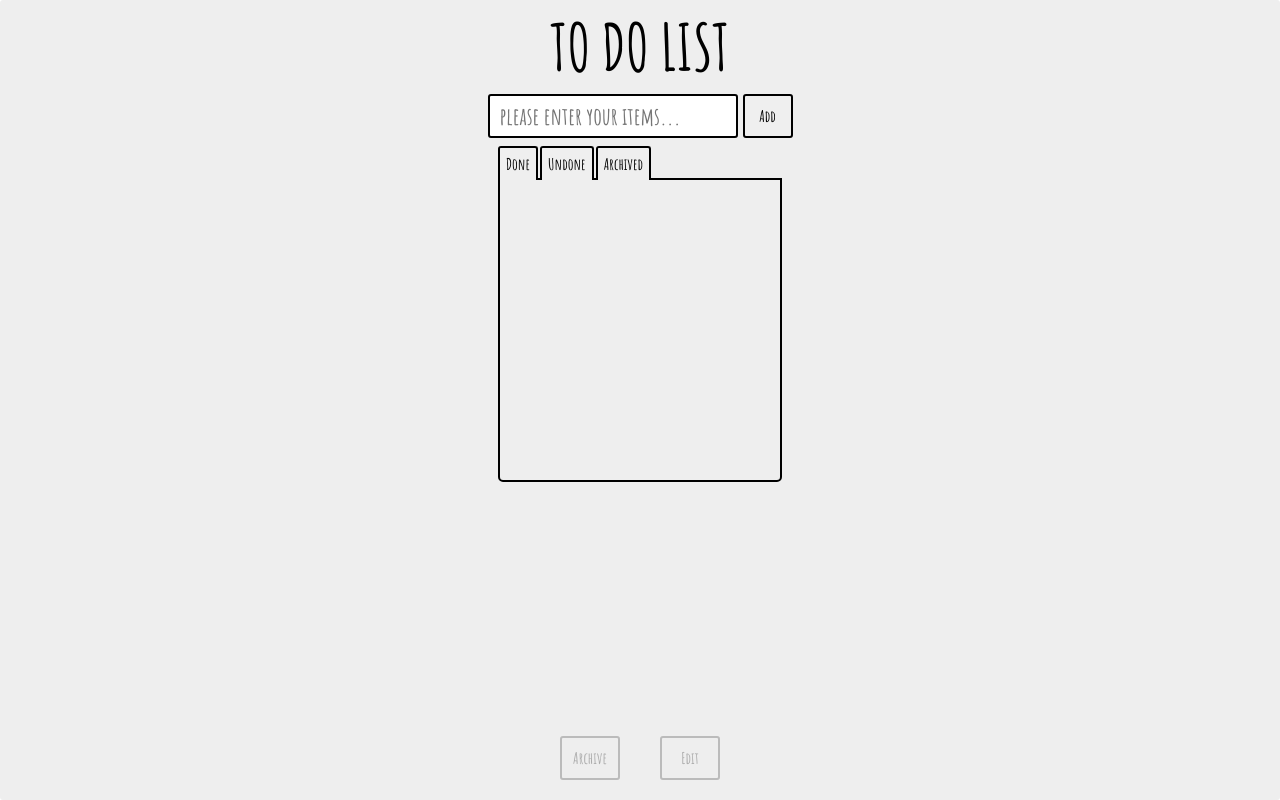
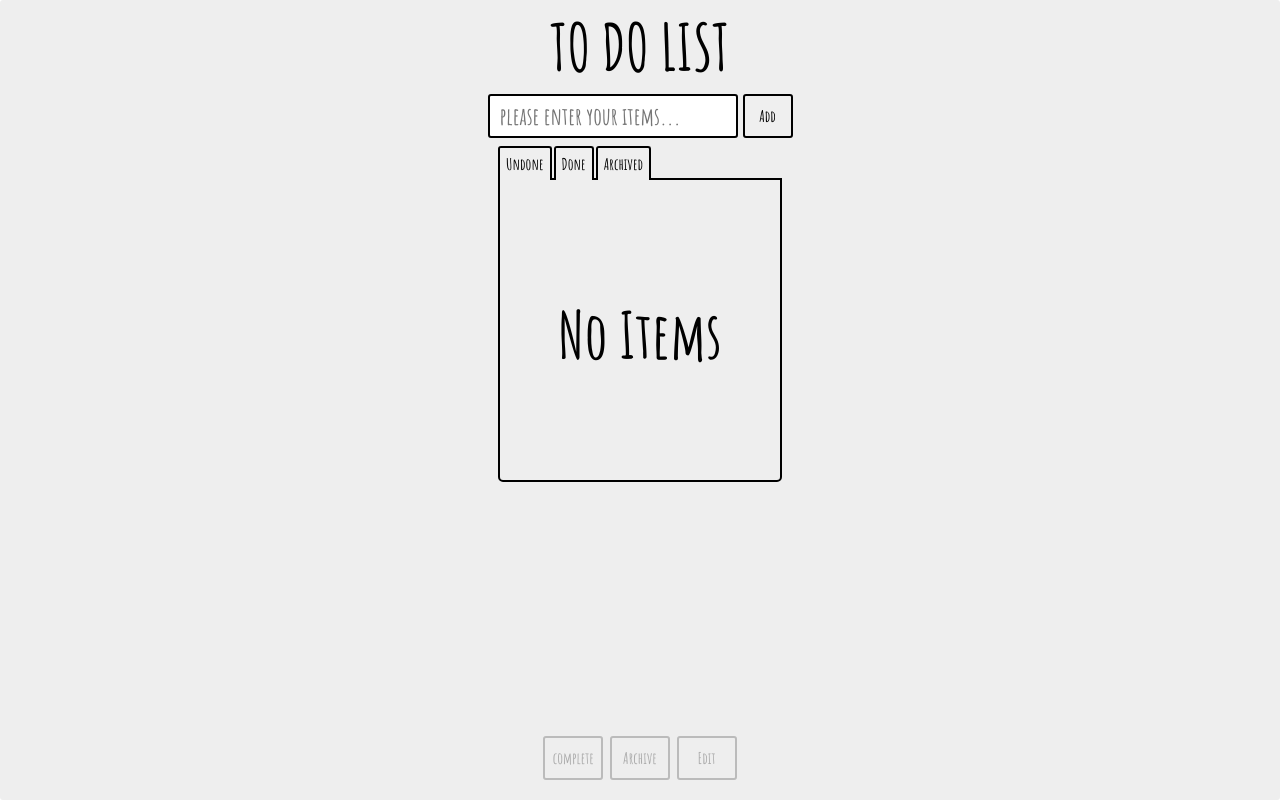
Before and after one commit to guychienll/todolist, a React (Create React App) app: page / in a window 1280 px wide. Built offline with nearby package versions, Linux system fonts and the light colour scheme.

Commit message:
feat: complete the main features

```diff
--- a/src/App.tsx
+++ b/src/App.tsx
@@ -30,6 +30,7 @@ function App() {
   } as Item);
   const [workingBuffer, setWorkingBuffer] = useState([] as string[]);
   const [isEditing, setIsEditing] = useState(false);
+  const [tabState, setTabState] = useState(ENUM_ITEM_PROCESS_TYPE.UNDONE);
 
   const changeItemBufferHandler = (e: React.ChangeEvent<HTMLInputElement>) => {
     const { value } = e.target;
@@ -49,13 +50,28 @@ function App() {
       process: ENUM_ITEM_PROCESS_TYPE.UNKNOWN,
     } as Item);
   };
+
+  const completeItemsHandler = () => {
+    workingBuffer.forEach((id) => {
+      const cloneItems = items;
+      const itemIndexWhichWouldBeCompleted = cloneItems.findIndex((item) => {
+        return item.id === id;
+      });
+      cloneItems[itemIndexWhichWouldBeCompleted].process =
+        ENUM_ITEM_PROCESS_TYPE.DONE;
+      setItems(cloneItems);
+    });
+    setWorkingBuffer([]);
+  };
+
   const archiveItemsHandler = () => {
     workingBuffer.forEach((id) => {
       const cloneItems = items;
-      const itemIndexWhichWouldBeDeleted = cloneItems.findIndex((item) => {
+      const itemIndexWhichWouldBeArchived = cloneItems.findIndex((item) => {
         return item.id === id;
       });
-      cloneItems.splice(itemIndexWhichWouldBeDeleted, 1);
+      cloneItems[itemIndexWhichWouldBeArchived].process =
+        ENUM_ITEM_PROCESS_TYPE.ARCHIVED;
       setItems(cloneItems);
     });
     setWorkingBuffer([]);
@@ -101,6 +117,10 @@ function App() {
     setIsEditing(false);
     setWorkingBuffer([]);
   };
+  const clickTabHandler = (e: React.MouseEvent<HTMLButtonElement>) => {
+    const { value } = e.currentTarget;
+    setTabState(parseInt(value));
+  };
 
   return (
     <Container>
@@ -116,8 +136,11 @@ function App() {
         workingBuffer={workingBuffer}
         AddItemInWorkingBuffer={AddItemInWorkingBuffer}
         items={items}
+        clickTabHandler={clickTabHandler}
+        tabState={tabState}
       />
       <Tools
+        completeItemsHandler={completeItemsHandler}
         clickEditHandler={clickEditHandler}
         workingBuffer={workingBuffer}
         archiveItemsHandler={archiveItemsHandler}
--- a/src/components/List.tsx
+++ b/src/components/List.tsx
@@ -1,5 +1,6 @@
 import React from "react";
 import styled from "styled-components";
+import { ENUM_ITEM_PROCESS_TYPE } from "../enum/ENUM_ITEM_PROCESS_TYPE";
 import { Item } from "../interface/Item";
 import { Tabs } from "./Tabs";
 
@@ -7,14 +8,23 @@ interface IProps {
   items: Item[];
   AddItemInWorkingBuffer: (e: React.ChangeEvent<HTMLInputElement>) => void;
   workingBuffer: string[];
+  tabState: ENUM_ITEM_PROCESS_TYPE;
+  clickTabHandler: (e: React.MouseEvent<HTMLButtonElement>) => void;
 }
 const StyledList = styled.ul`
   width: 280px;
-  height: 300px;
+  min-height: 300px;
+  max-height: 300px;
   border: 2px solid #000;
   border-radius: 0 0 5px 5px;
   position: relative;
   margin-top: 40px;
+  h1 {
+    width: 200px;
+    text-align: center;
+    margin: auto;
+    line-height: 280px;
+  }
   li {
     display: flex;
     align-items: center;
@@ -22,7 +32,7 @@ const StyledList = styled.ul`
     font-size: 1.2rem;
     cursor: pointer;
     user-select: none;
-    width: 200px;
+    max-width: 260px;
     white-space: nowrap;
     overflow-x: hidden;
     text-overflow: ellipsis;
@@ -59,11 +69,26 @@ const StyledList = styled.ul`
     }
   }
 `;
-export function List({ items, AddItemInWorkingBuffer, workingBuffer }: IProps) {
+
+export function List({
+  items,
+  AddItemInWorkingBuffer,
+  workingBuffer,
+  tabState,
+  clickTabHandler,
+}: IProps) {
   return (
     <StyledList>
-      <Tabs />
+      <Tabs clickTabHandler={clickTabHandler} />
+      {items.filter((item) => {
+        return item.process === tabState;
+      }).length === 0 ? (
+        <h1>No Items</h1>
+      ) : null}
       {items
+        .filter((item) => {
+          return item.process === tabState;
+        })
         .sort((a, b) => {
           return parseInt(a.id) - parseInt(b.id);
         })
--- a/src/components/Tabs.tsx
+++ b/src/components/Tabs.tsx
@@ -1,5 +1,6 @@
 import React from "react";
 import styled from "styled-components";
+import { ENUM_ITEM_PROCESS_TYPE } from "../enum/ENUM_ITEM_PROCESS_TYPE";
 
 const StlyedTabs = styled.div`
   display: flex;
@@ -23,12 +24,35 @@ const StlyedTabs = styled.div`
     }
   }
 `;
-export function Tabs() {
+
+interface IProps {
+  clickTabHandler: (e: React.MouseEvent<HTMLButtonElement>) => void;
+}
+
+export function Tabs({ clickTabHandler }: IProps) {
   return (
     <StlyedTabs>
-      <button data-testid="doneButton">Done</button>
-      <button data-testid="undoneButton">Undone</button>
-      <button data-testid="archivedButton">Archived</button>
+      <button
+        onClick={clickTabHandler}
+        value={ENUM_ITEM_PROCESS_TYPE.UNDONE}
+        data-testid="undoneButton"
+      >
+        Undone
+      </button>
+      <button
+        onClick={clickTabHandler}
+        value={ENUM_ITEM_PROCESS_TYPE.DONE}
+        data-testid="doneButton"
+      >
+        Done
+      </button>
+      <button
+        onClick={clickTabHandler}
+        value={ENUM_ITEM_PROCESS_TYPE.ARCHIVED}
+        data-testid="archivedButton"
+      >
+        Archived
+      </button>
     </StlyedTabs>
   );
 }
--- a/src/components/Tools.tsx
+++ b/src/components/Tools.tsx
@@ -15,6 +15,7 @@ const StyledTools = styled.div`
 interface IProps {
   archiveItemsHandler: () => void;
   clickEditHandler: (e: React.MouseEvent<HTMLButtonElement>) => void;
+  completeItemsHandler: () => void;
   isEditing: boolean;
   workingBuffer: string[];
 }
@@ -23,11 +24,19 @@ export function Tools({
   isEditing,
   archiveItemsHandler,
   clickEditHandler,
+  completeItemsHandler,
 }: IProps) {
   const isArchiveDisabled = workingBuffer.length <= 0 || isEditing;
   const isEditDisabled = workingBuffer.length !== 1 || isEditing;
   return (
     <StyledTools>
+      <button
+        onClick={completeItemsHandler}
+        disabled={workingBuffer.length <= 0 || isEditing}
+        data-testid="completeButton"
+      >
+        complete
+      </button>
       <button
         onClick={archiveItemsHandler}
         disabled={isArchiveDisabled}
```
Also changed, not shown: 1 other file (tests, documents, lock files or other folders).
